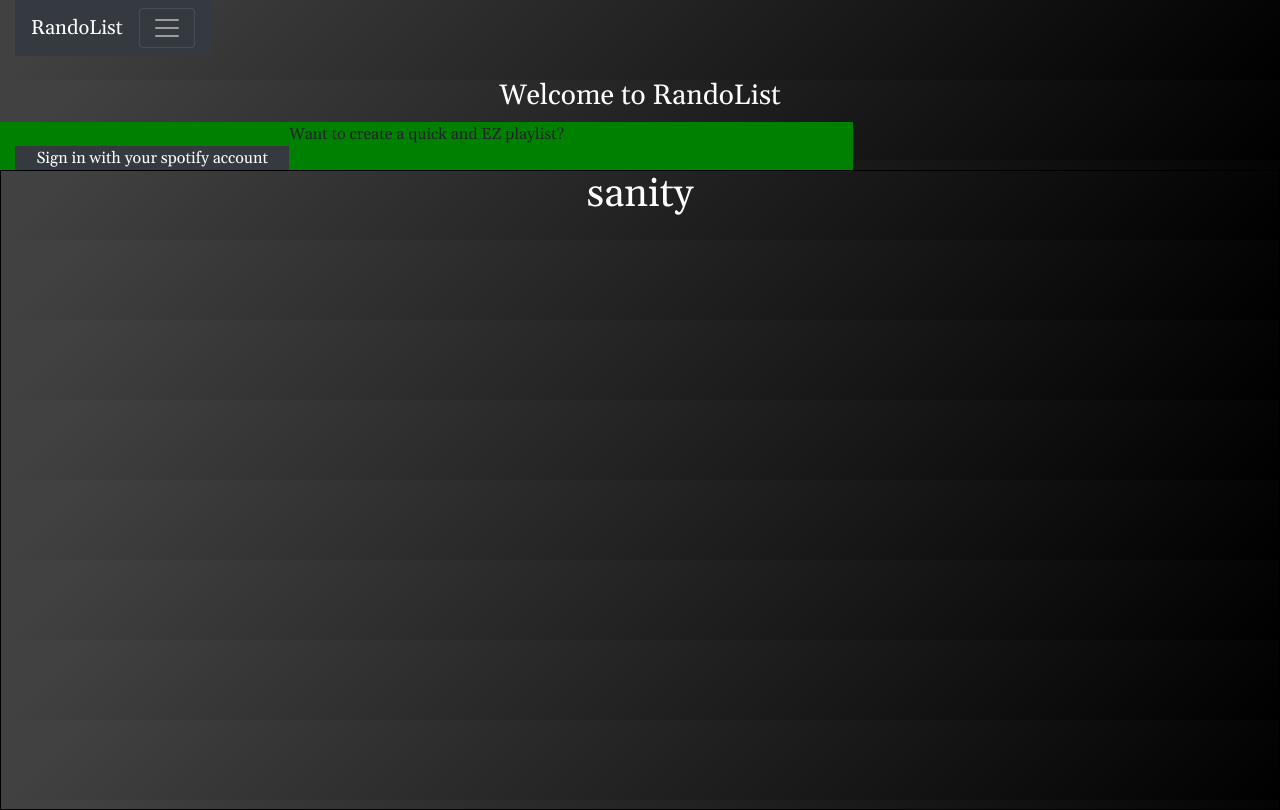
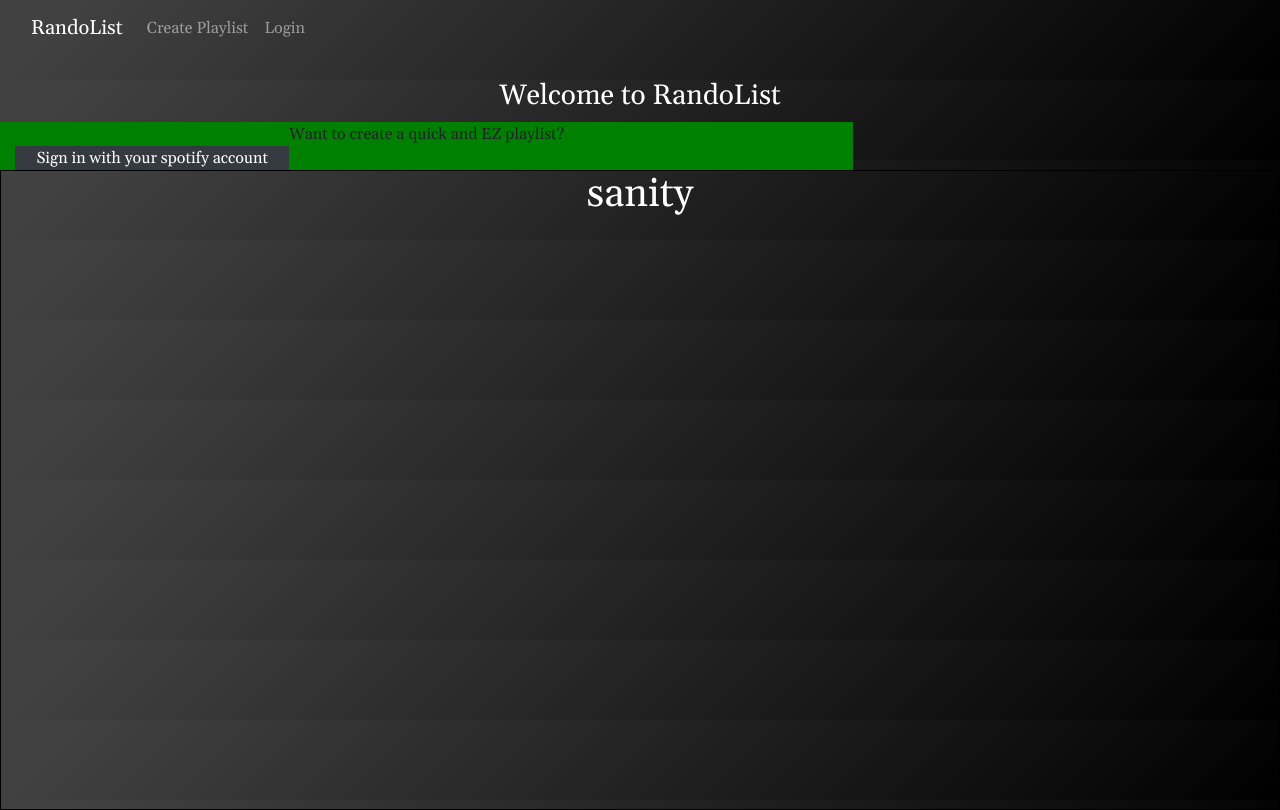
Before and after one commit to superjjang1/randolist, a React (Create React App) app: page / in a window 1280 px wide. Built offline with nearby package versions, Linux system fonts and the light colour scheme.

Commit message:
fixed navbar coloring

```diff
--- a/src/components/NavBar/NavBar.css
+++ b/src/components/NavBar/NavBar.css
@@ -4,9 +4,12 @@
     width: 100%;
     top: 0;
     left: 10%;
+    background-color: #000000;
+    background-image: linear-gradient(315deg, #000000 0%, #414141 94%);
 }
 .nav nav{
     box-shadow: none;
+
 }
 .nav ul li{
     color: white;
--- a/src/components/NavBar/NavBar.js
+++ b/src/components/NavBar/NavBar.js
@@ -102,7 +102,7 @@ class NavBar extends Component {
         return (
             <div className="container-fluid">
             <div className="row">
-                <nav className="navbar navbar-dark bg-dark">
+                <nav className="navbar navbar-dark  navbar-expand-lg">
                     <a className="navbar-brand" href="#">RandoList</a>
                     <button className="navbar-toggler" type="button" data-toggle="collapse" data-target="#navbarSupportedContent" aria-controls="navbarSupportedContent" aria-expanded="false" aria-label="Toggle Navigation">
                         <span className="navbar-toggler-icon"></span>
```
